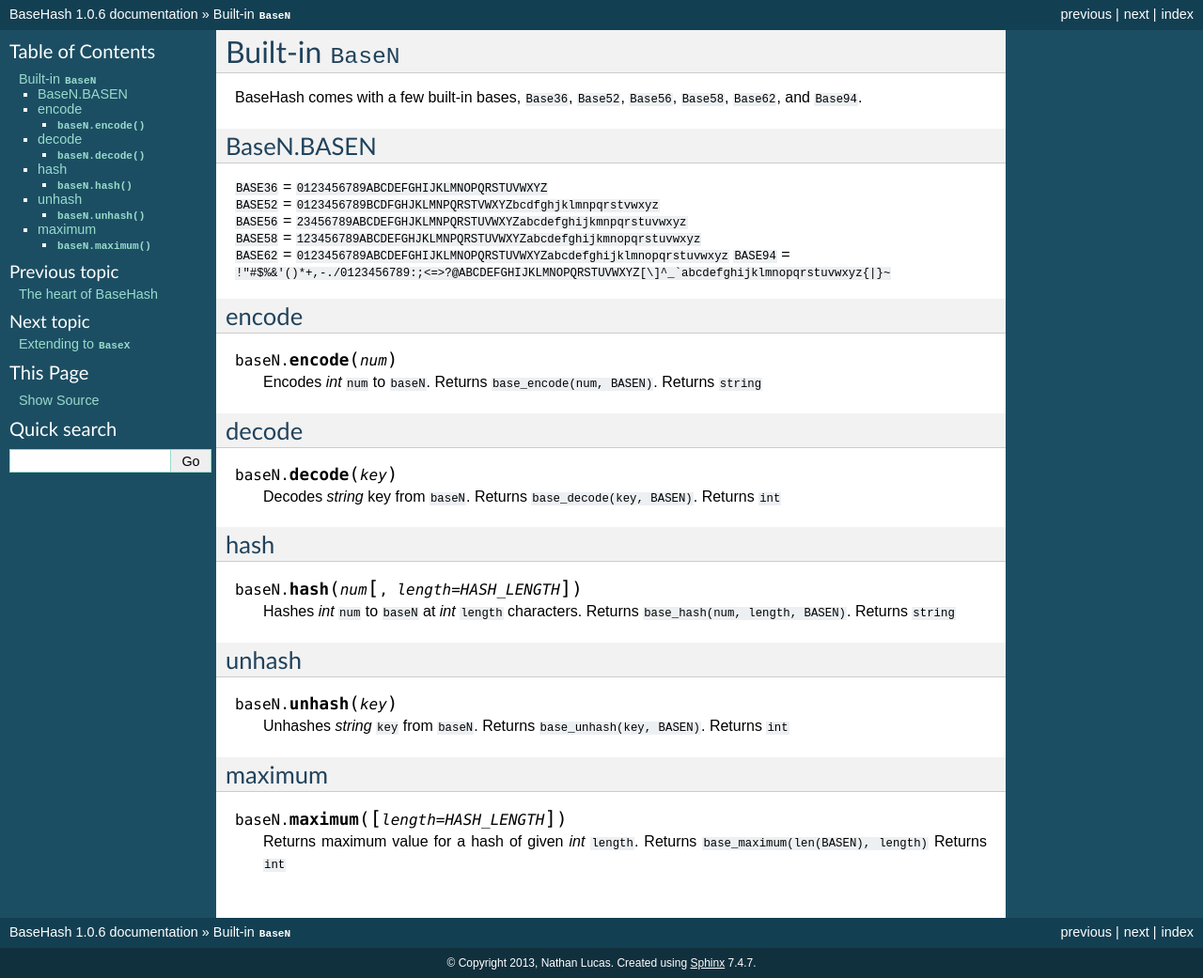
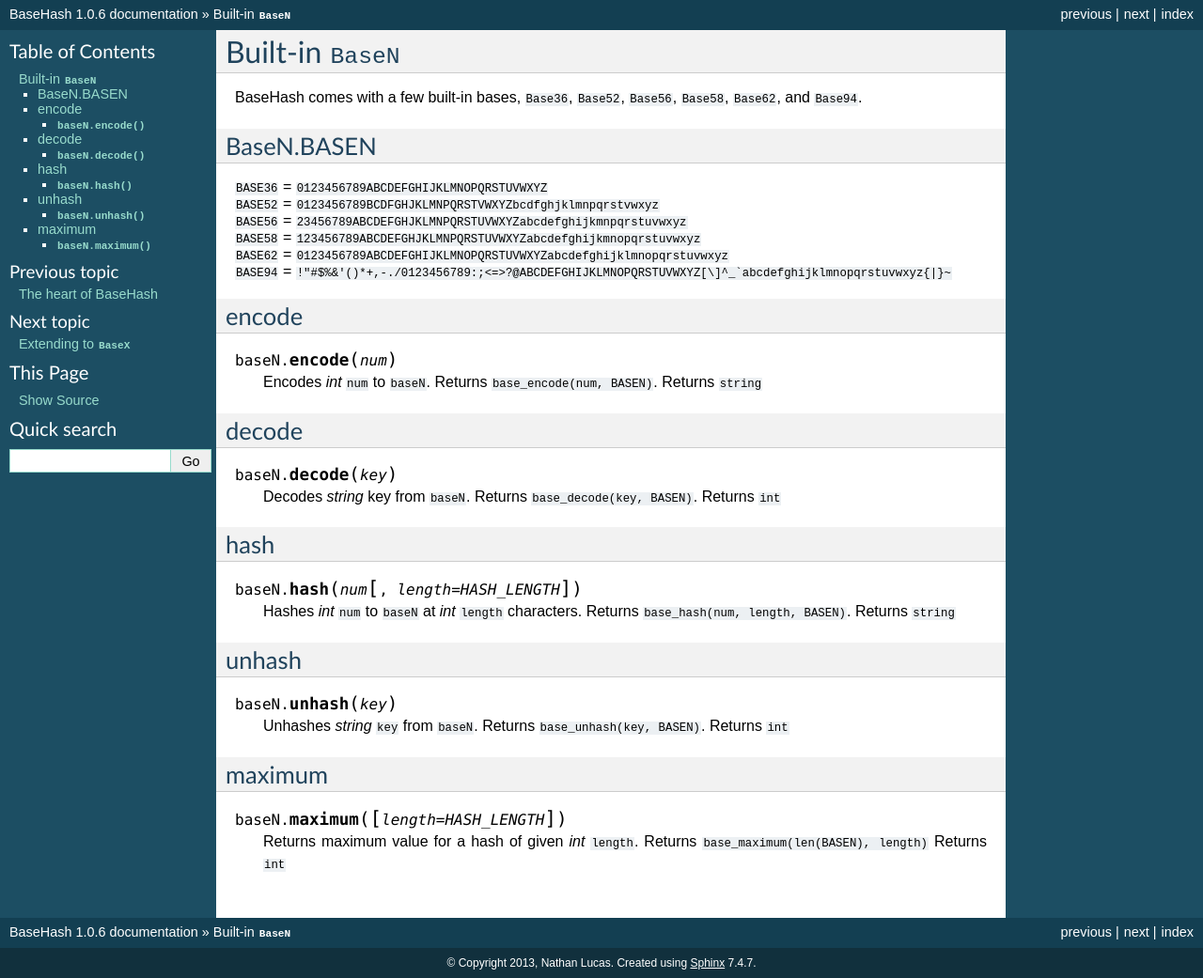
Before and after one commit to bnlucas/python-basehash, a Sphinx documentation site: the page built from docs/basen.rst, in a window 1280 px wide. Shown: the whole page at 94% size. Built offline with Sphinx 7.4.7, drawn with Linux system fonts in a browser that asks for light colours.

```diff
--- a/docs/basen.rst
+++ b/docs/basen.rst
@@ -13,7 +13,7 @@ BaseN.BASEN
 | ``BASE56`` = ``23456789ABCDEFGHJKLMNPQRSTUVWXYZabcdefghijkmnpqrstuvwxyz``
 | ``BASE58`` = ``123456789ABCDEFGHJKLMNPQRSTUVWXYZabcdefghijkmnopqrstuvwxyz``
 | ``BASE62`` = ``0123456789ABCDEFGHIJKLMNOPQRSTUVWXYZabcdefghijklmnopqrstuvwxyz``
- ``BASE94`` = ``!"#$%&'()*+,-./0123456789:;<=>?@ABCDEFGHIJKLMNOPQRSTUVWXYZ[\]^_`abcdefghijklmnopqrstuvwxyz{|}~``
+| ``BASE94`` = ``!"#$%&'()*+,-./0123456789:;<=>?@ABCDEFGHIJKLMNOPQRSTUVWXYZ[\]^_`abcdefghijklmnopqrstuvwxyz{|}~``
 
 
 encode
```
